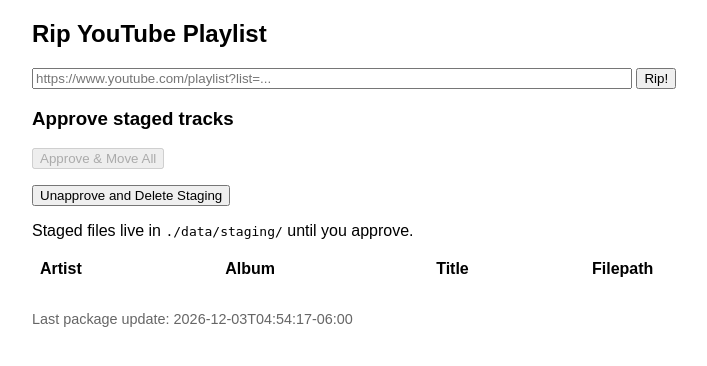
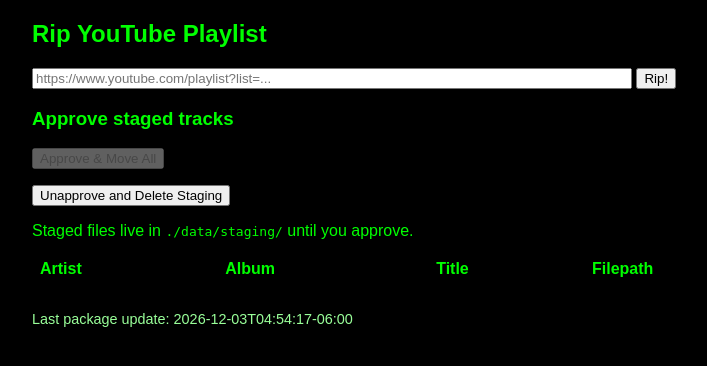
Before and after one commit to rudyscoggins/SongRipper, a FastAPI app: page / in a window 1280 px wide. Shown: the top 366 px of the page, without its empty margins (208-915 px from the left). Run offline with FastAPI, Linux system fonts and the light colour scheme; lists and menus that the app fills with data are empty; some libraries are stand-ins or nearby versions.

Commit message:
Make site dark with lime text

```diff
--- a/src/songripper/static/styles.css
+++ b/src/songripper/static/styles.css
@@ -3,6 +3,8 @@
   margin: 1em auto;
   padding: 0 1em;
   max-width: 800px;
+  background-color: #000;
+  color: lime;
 }
 
 form {
@@ -49,7 +51,7 @@
 footer {
   margin-top: 2em;
   font-size: 0.9em;
-  color: #666;
+  color: #9f9;
 }
 
 #spinner {
--- a/src/songripper/templates/index.html
+++ b/src/songripper/templates/index.html
@@ -11,7 +11,7 @@
 <body>
 <div id="alerts">
 {% if message %}
-  <p id="message" style="color: green;">{{ message }}</p>
+  <p id="message" style="color: lime;">{{ message }}</p>
 {% endif %}
 </div>
 <h2>Rip YouTube Playlist</h2>
--- a/src/songripper/templates/message.html
+++ b/src/songripper/templates/message.html
@@ -1 +1 @@
-<p id="message" style="color: green;">{{ message }}</p>
+<p id="message" style="color: lime;">{{ message }}</p>
```
